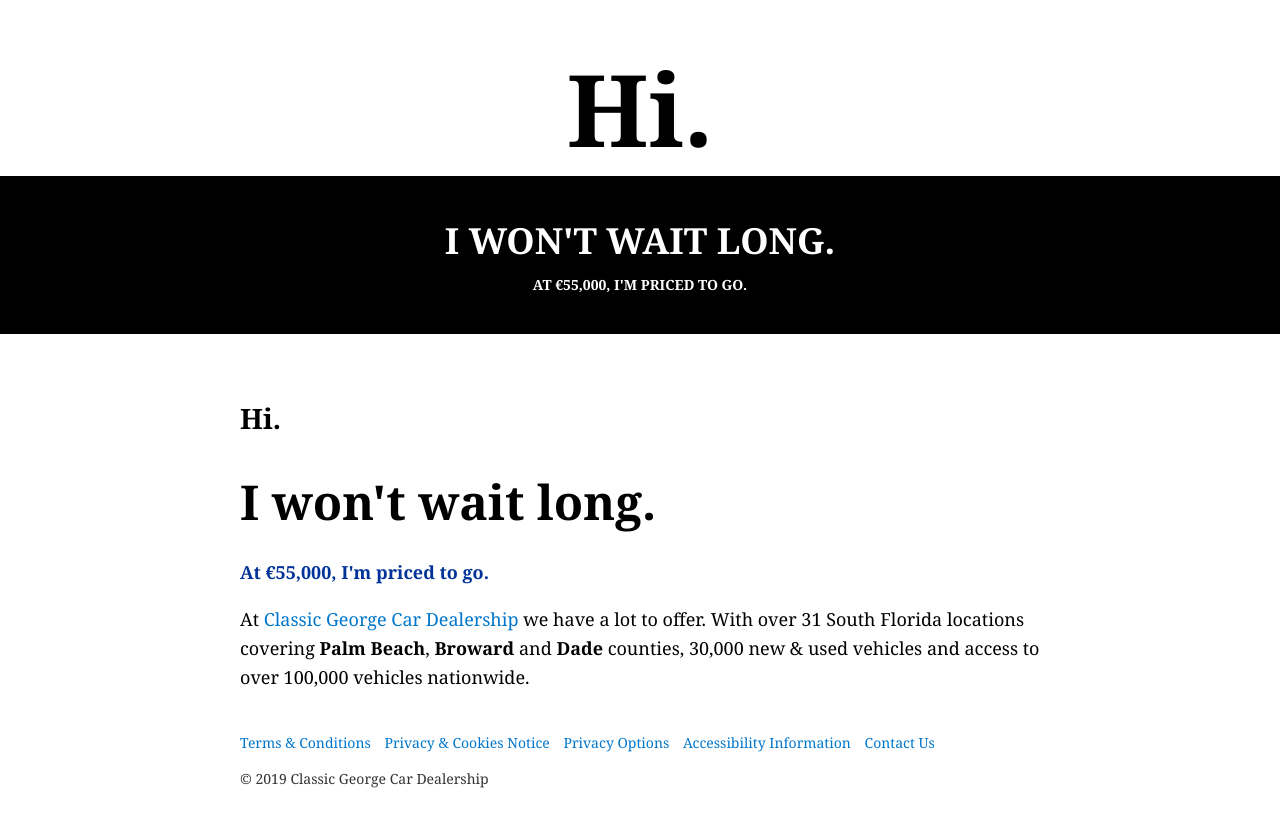
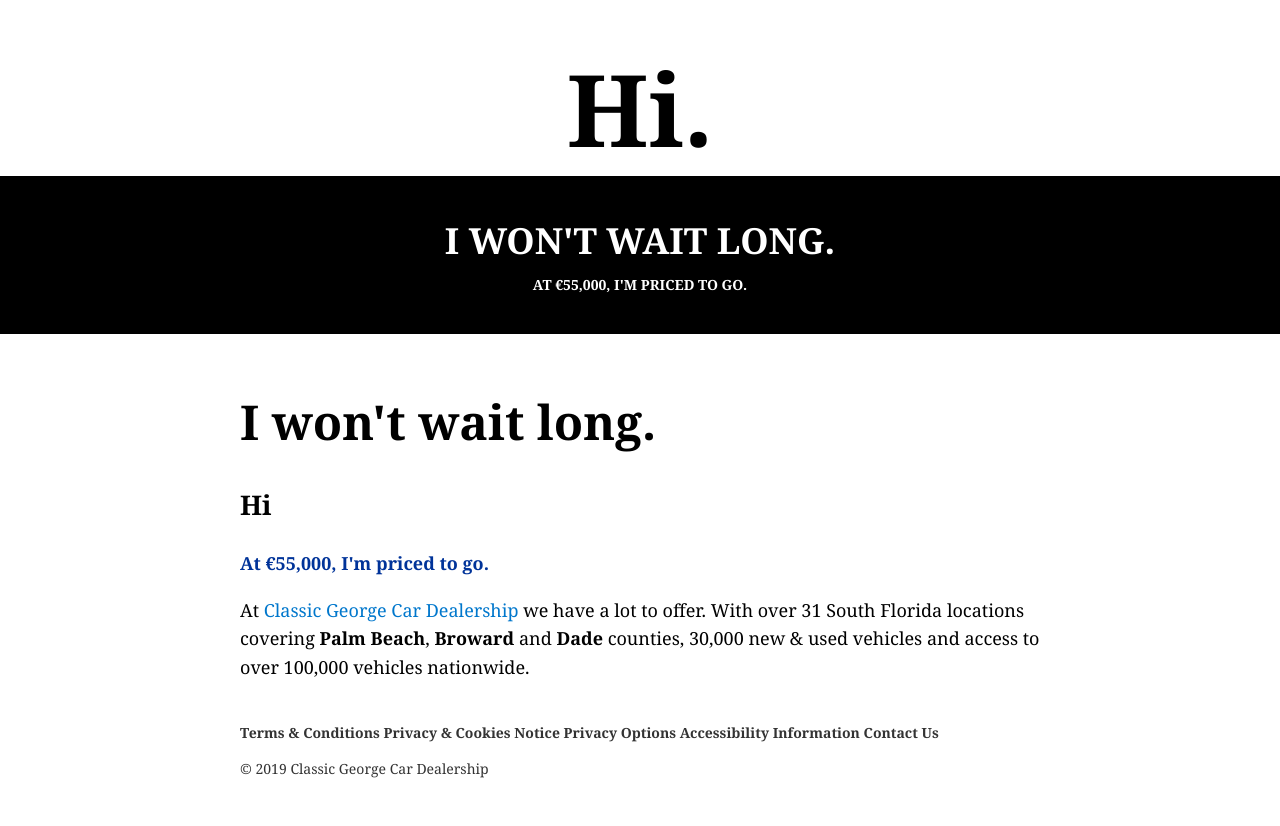
Before and after one commit to T00287895/lectures, a plain HTML site: page Web Development/06-10-25/car Ad.html in a window 1280 px wide. Drawn offline with Linux system fonts and the light colour scheme.

Commit message:
updated car ad html/css

```diff
--- a/Web Development/06-10-25/Car Ad.css
+++ b/Web Development/06-10-25/Car Ad.css
@@ -49,11 +49,6 @@ body {
   margin: 10px 0;
 }
 
-.content .highlight {
-  font-weight: bold;
-  font-size: 28px;
-}
-
 .price {
   color: #003399;
   font-weight: bold;
@@ -62,10 +57,6 @@ body {
 a {
   color: #0077cc;
   text-decoration: none;
-}
-
-a:hover {
-  text-decoration: underline;
 }
 
 footer {
--- a/Web Development/06-10-25/car Ad.html
+++ b/Web Development/06-10-25/car Ad.html
@@ -17,22 +17,22 @@
   </div>
 
   <div class="content">
-    <h2><span class="highlight">Hi.</span></h2>
     <h1>I won't wait long.</h1>
+    <h2>Hi</h2>
     <p class="price">At €55,000, I'm priced to go.</p>
     <p>
-      At <a href="#">Classic George Car Dealership</a> we have a lot to offer. With over 31 South Florida locations
+      At <a>Classic George Car Dealership</a> we have a lot to offer. With over 31 South Florida locations
       covering <strong>Palm Beach</strong>, <strong>Broward</strong> and <strong>Dade</strong> counties, 30,000 new & used
       vehicles and access to over 100,000 vehicles nationwide.
     </p>
 
     <footer>
       <p>
-        <a href="#">Terms & Conditions</a>
-        <a href="#">Privacy & Cookies Notice</a>
-        <a href="#">Privacy Options</a>
-        <a href="#">Accessibility Information</a>
-        <a href="#">Contact Us</a>
+        <b>Terms & Conditions</b>
+        <b>Privacy & Cookies Notice</b>
+        <b>Privacy Options</b>
+        <b>Accessibility Information</b>
+        <b>Contact Us</b>
       </p>
       <p>© 2019 Classic George Car Dealership</p>
     </footer>
```
